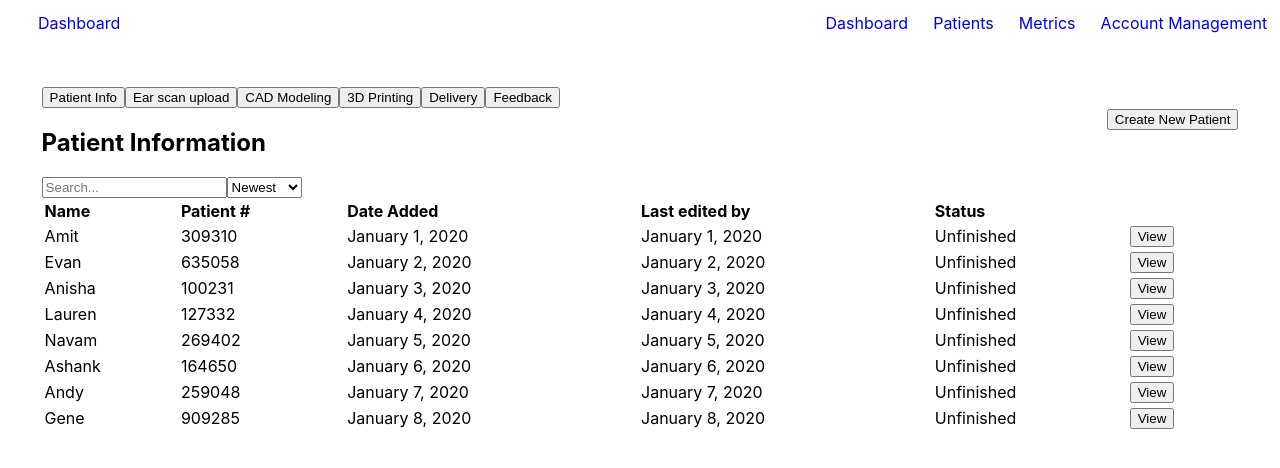
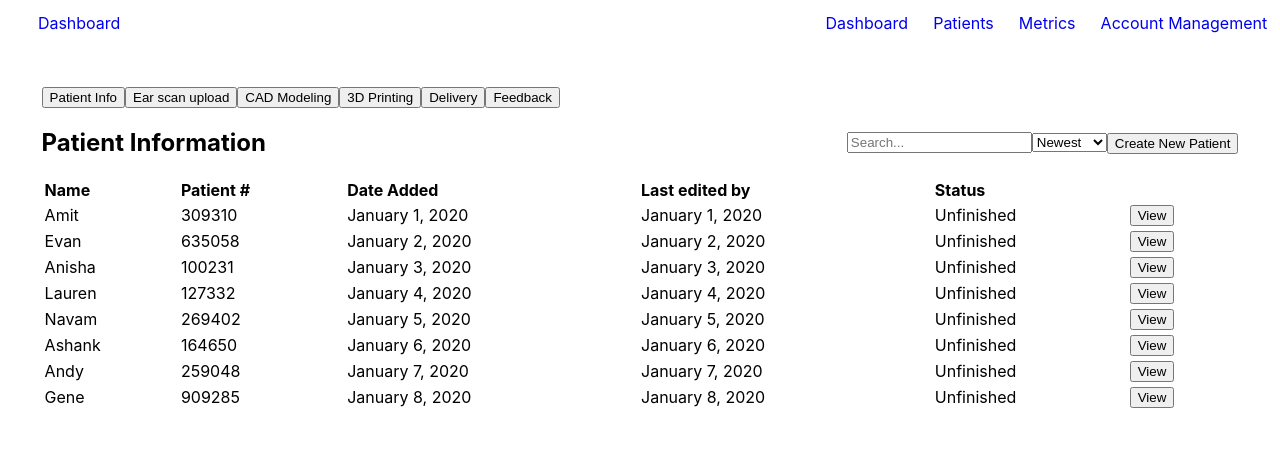
Before and after one commit to hack4impact-uiuc/3dp4me, a React (Create React App) app in the folder frontend/: page / in a window 1280 px wide. Shown: the top 468 px of the page. Built offline with nearby package versions, Linux system fonts and the light colour scheme.

Commit message:
created Table component to recycle table

```diff
--- a/frontend/src/Components/Dashboard/Dashboard.css
+++ b/frontend/src/Components/Dashboard/Dashboard.css
@@ -1,22 +1,13 @@
 .tabs {
     display: flex;
-}
-
-.patient-list .header {
-    /* display: flex;
-    position: relative;
-    align-items: center;
-    */
 }
 
 .patient-list .header .section {
     display: flex;
 }
 
-.table {
-    width: 100%;
+
+.section {
+    display: flex;
+    align-items: center;
 }
-
-.table .head {
-    text-align: left;
-}
--- a/frontend/src/Components/Dashboard/Dashboard.js
+++ b/frontend/src/Components/Dashboard/Dashboard.js
@@ -3,6 +3,8 @@ import React, { useState } from "react";
 import Button from "../Helpers/Button/Button";
 
 import { Link } from 'react-router-dom'
+
+import Table from '../Table/Table'
 
 import "./Dashboard.css";
 
@@ -36,9 +38,6 @@ const Dashboard = (props) => {
         <div className="header">
           <div className="section">
             <h2 style={{ flexGrow: 1 }}>Patient Information</h2>
-            <Button name="Create New Patient" />
-          </div>
-          <div className="section">
             <input placeholder="Search..." />
             <select defaultValue="newest">
               <option value="newest">Newest</option>
@@ -46,34 +45,10 @@ const Dashboard = (props) => {
               <option value="patient#">Patient #</option>
               <option value="status">Status</option>
             </select>
+            <Button name="Create New Patient" />
           </div>
         </div>
-        <table className="table">
-          <thead>
-            <tr className="head">
-              <th>Name</th>
-              <th>Patient #</th>
-              <th>Date Added</th>
-              <th>Last edited by</th>
-              <th>Status</th>
-              <th></th>
-            </tr>
-          </thead>
-          <tbody>
-            {patientsTest.map(patient => (
-              <tr key={patient.id} className="row">
-                <td>{patient.name}</td>
-                <td>{patient.id} </td>
-                <td>{patient.createdDate}</td>
-                <td>{patient.lastEdited}</td>
-                <td>{patient.status}</td>
-                <td style={{ display: 'flex' }}>
-                  <Link to={`/patient-info/${patient.id}`}><Button name="View" /></Link>
-                </td>
-              </tr>
-            ))}
-          </tbody>
-        </table>
+        <Table data={patientsTest} />
       </div>
     </div>
   );
--- /dev/null
+++ b/frontend/src/Components/Table/Table.css
@@ -0,0 +1,7 @@
+.table {
+    width: 100%;
+}
+
+.table .head {
+    text-align: left;
+}
--- /dev/null
+++ b/frontend/src/Components/Table/Table.js
@@ -0,0 +1,43 @@
+import React from 'react'
+
+import { Link } from 'react-router-dom'
+
+import Button from '../Helpers/Button/Button'
+
+import './Table.css'
+
+const Table = (props) => {
+
+    const data = props.data;
+
+    return (
+        <table className="table">
+          <thead>
+            <tr className="head">
+              <th>Name</th>
+              <th>Patient #</th>
+              <th>Date Added</th>
+              <th>Last edited by</th>
+              <th>Status</th>
+              <th></th>
+            </tr>
+          </thead>
+          <tbody>
+            {data.map(patient => (
+              <tr key={patient.id} className="row">
+                <td>{patient.name}</td>
+                <td>{patient.id} </td>
+                <td>{patient.createdDate}</td>
+                <td>{patient.lastEdited}</td>
+                <td>{patient.status}</td>
+                <td style={{ display: 'flex' }}>
+                  <Link to={`/patient-info/${patient.id}`}><Button name="View" /></Link>
+                </td>
+              </tr>
+            ))}
+          </tbody>
+        </table>
+    )
+}
+
+export default Table;
```
